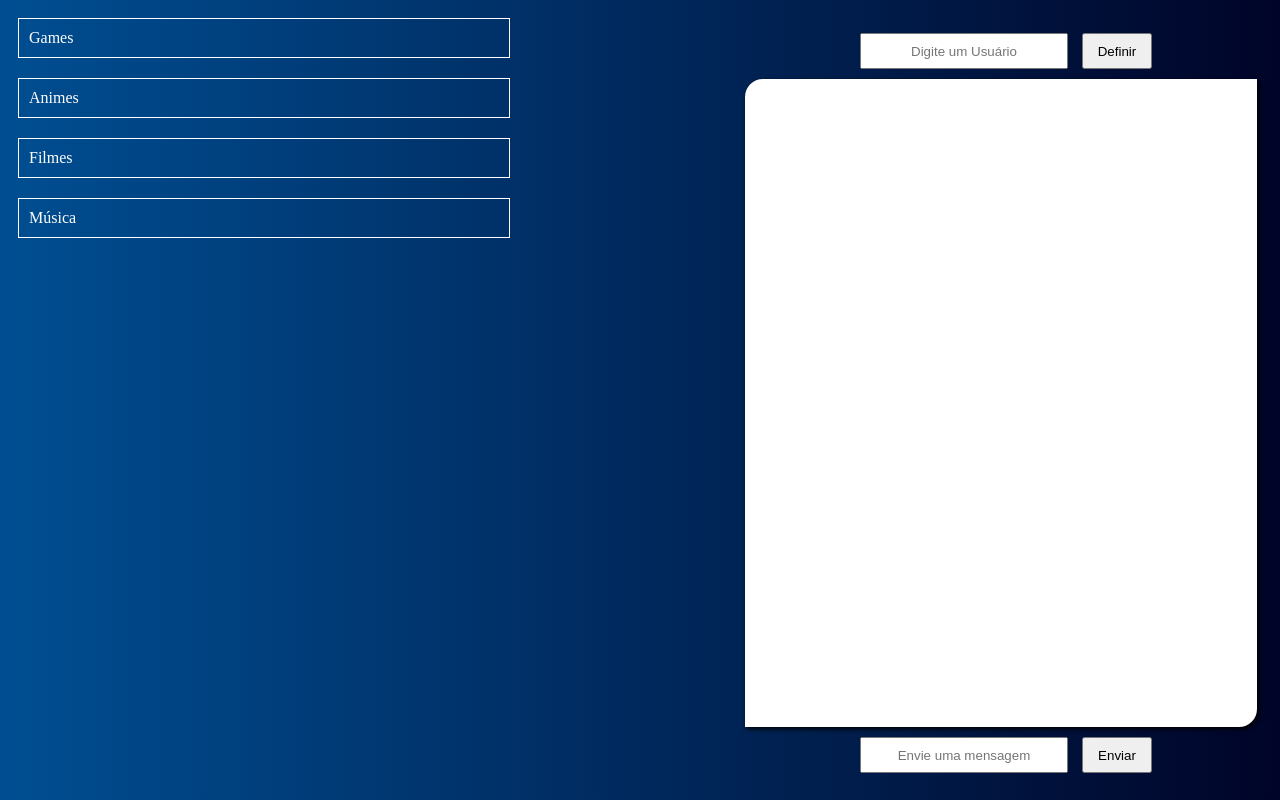
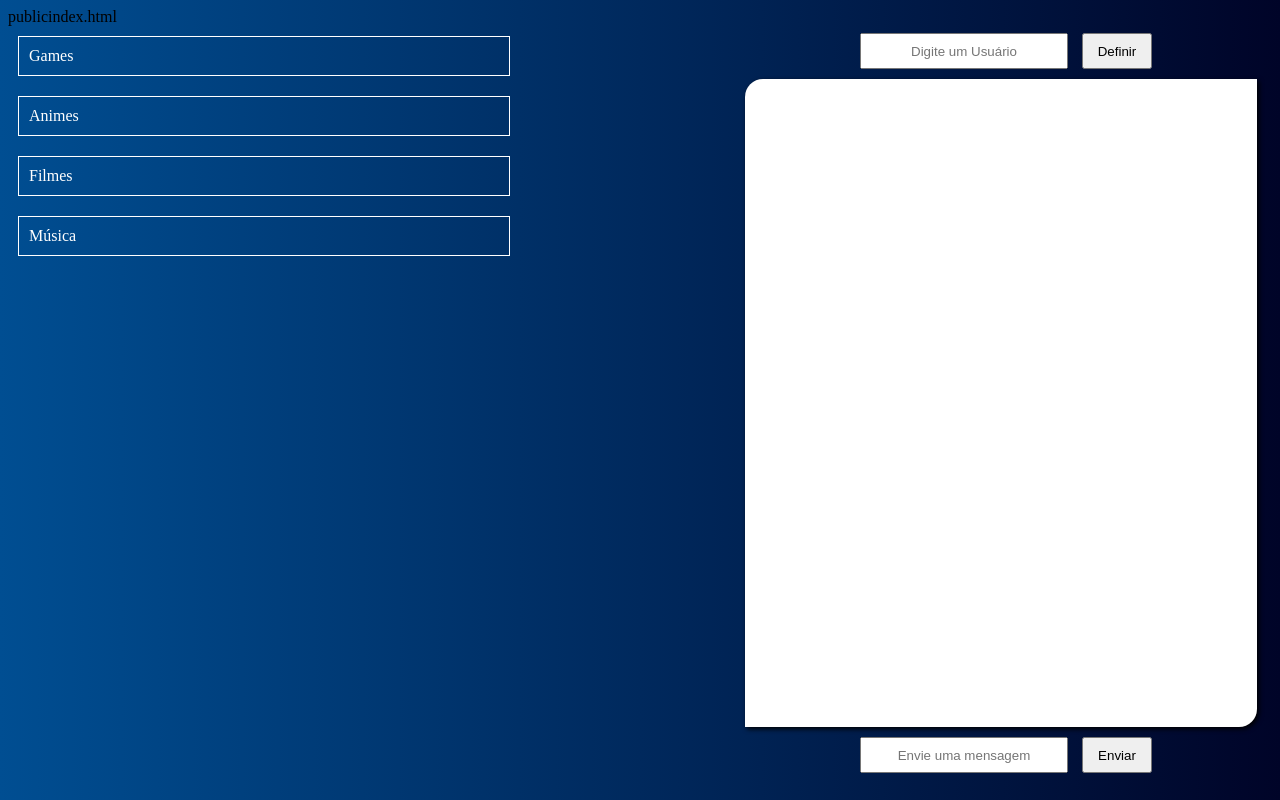
Before and after one commit to AbnerHenri/Chat, a website: page public/index.html in a window 1280 px wide. Drawn offline with nearby package versions, Linux system fonts and the light colour scheme; no server answers.

Commit message:
Add Title

```diff
--- a/public/chat.js
+++ b/public/chat.js
@@ -1,5 +1,6 @@
 const room = window.location.pathname.replace(/\//g, '')
 const socket = io(`http://localhost:3000/${room}`)
+console.log(room)
 
 let user = null
 
@@ -15,14 +16,18 @@ function updateMessagesOnScreen(messages){
 
     messages.forEach(message => {
         list_message += `<div class='msg'><strong>${message.user}</strong> : ${message.msg}</div>`
+        title += message.room
     });
+
 
     div_messages.innerHTML = list_message
 }
 
 document.addEventListener('DOMContentLoaded', ()=>{
     const form = document.getElementById('message_form')
-    console.log(form)
+    const div_title = document.querySelector('.title')
+
+    div_title.innerHTML = room
 
     form.addEventListener('submit', (e)=>{
         e.preventDefault();
--- a/public/index.html
+++ b/public/index.html
@@ -25,6 +25,8 @@
         </form>
     </div>
 
+    <div class='title'></div>
+
     <div class="rooms">
         <a href='/games'>Games</a>
         <a href='/animes/'>Animes</a>
```
